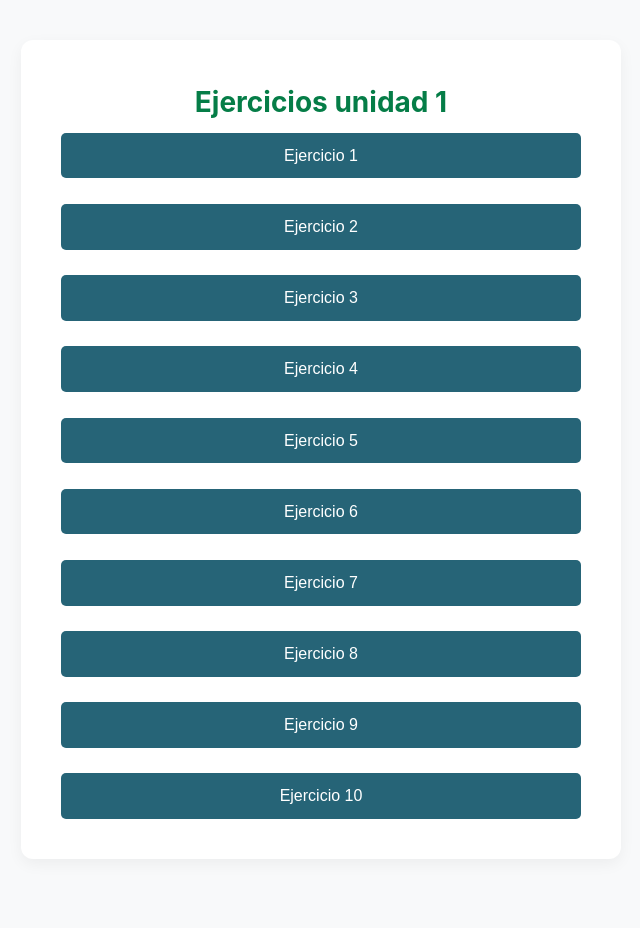
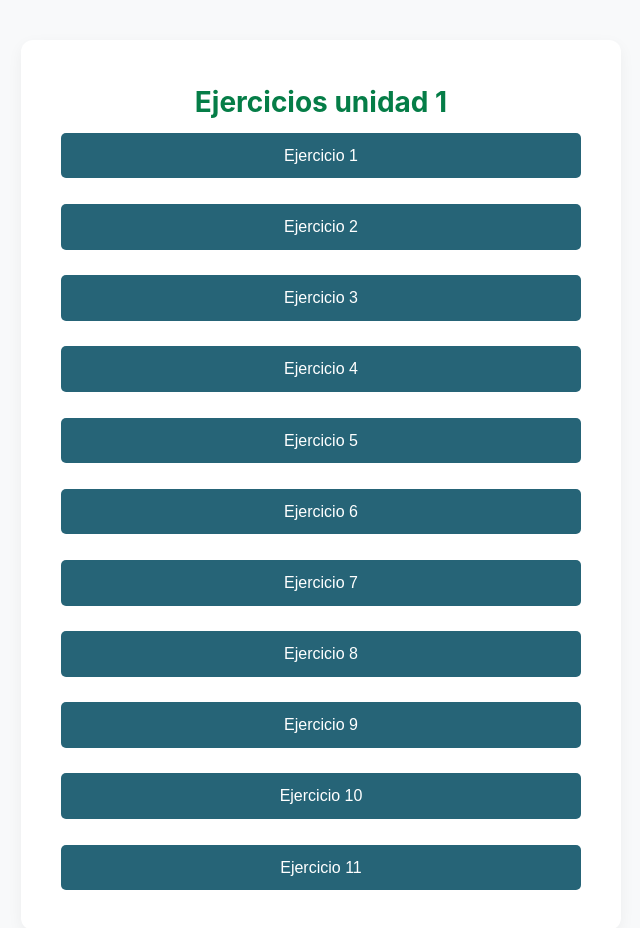
Before and after one commit to JCarlos423/actividad1, a plain HTML site: page index.html in a window 1280 px wide. Shown: the whole page, without its empty margins (319-959 px from the left). Before the commit the page ends 899 px from the top, so only its background shows below. Drawn offline with Linux system fonts and the light colour scheme.

```diff
--- a/index.html
+++ b/index.html
@@ -18,7 +18,8 @@
         <a href="ejercicio7.html" class="boton">Ejercicio 7</a><br>
         <a href="ejercicio8.html" class="boton">Ejercicio 8</a><br>
         <a href="ejercicio9.html" class="boton">Ejercicio 9</a><br>
-        <a href="ejercicio10.html" class="boton">Ejercicio 10</a>
+        <a href="ejercicio10.html" class="boton">Ejercicio 10</a><br>
+        <a href="ejercicio11.html" class="boton">Ejercicio 11</a>
     </div>
 </body>
 </html>
```
